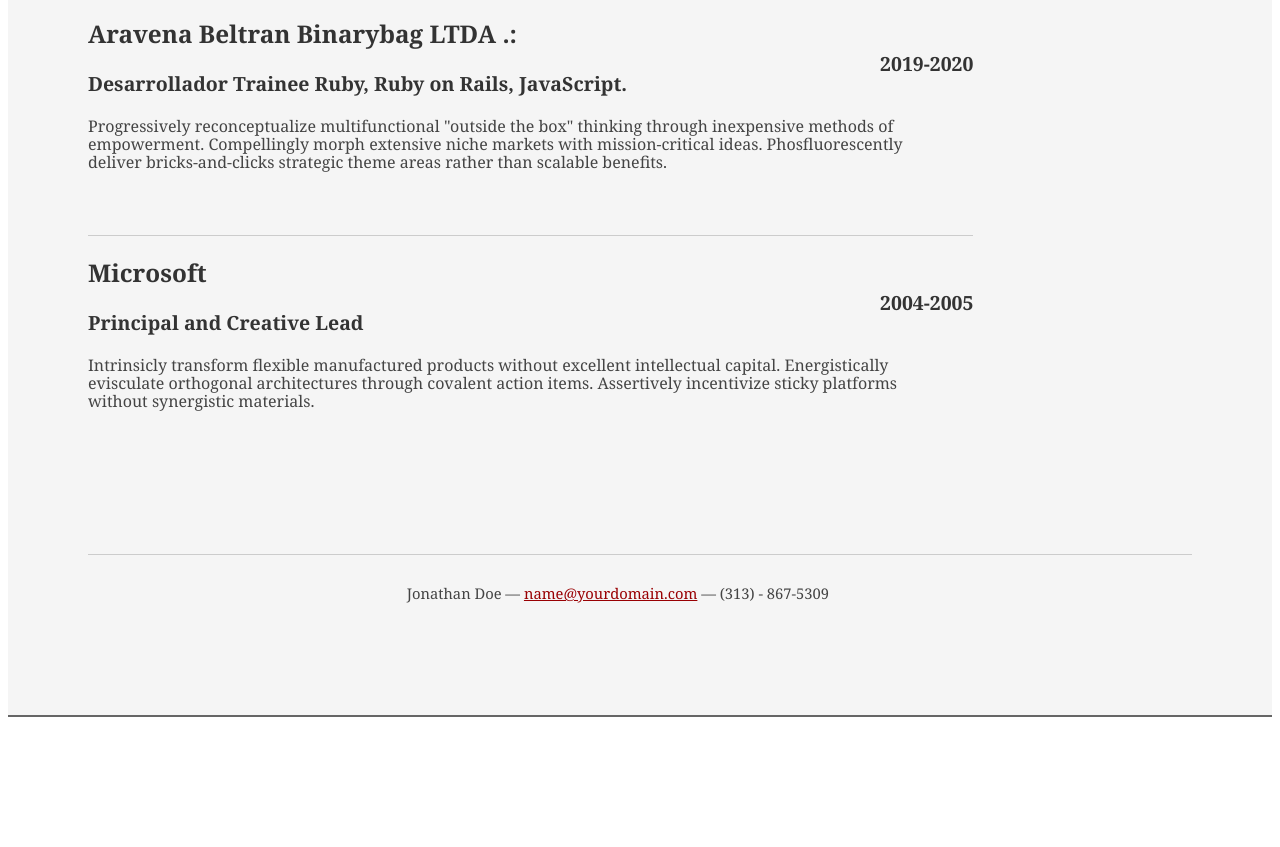
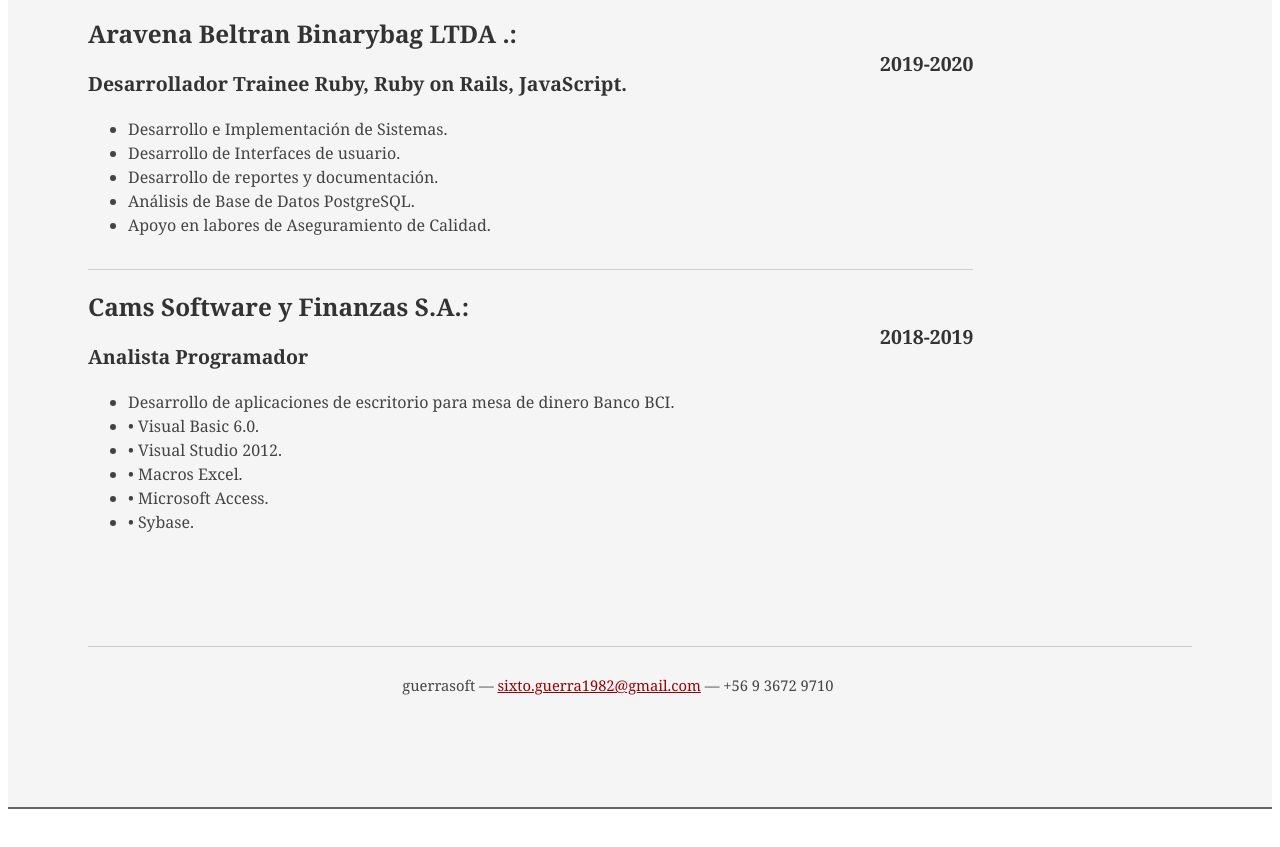
Before and after one commit to sixtoguerra1982/cv_2023_sfgu, a website: page www/index.html in a window 1280 px wide. Shown: the part 1949-2796 px from the top of the page. Before the commit the page ends 2746 px from the top, so only its background shows below. Drawn offline with Linux system fonts and the light colour scheme; a small style sheet from the web is missing.

Commit message:
last 04-07

```diff
--- a/index.js
+++ b/index.js
@@ -10,6 +10,10 @@
   res.sendFile('index.html')
 })
 
+app.get('/cvfile',(req, res) => {
+  res.download(__dirname +'/www/assets/file/curriculum-vitae-SG.pdf')
+})
+
 app.listen(PORT, () => {
   console.log(`Listening Express on !!!! ${HOST}:${PORT}`);
 })
--- a/www/index.html
+++ b/www/index.html
@@ -22,7 +22,7 @@
 
                     <div class="yui-u">
                         <div class="contact-info">
-                            <h3><a id="pdf" href="#">Download PDF</a></h3>
+                            <h3><a id="pdf" href="/cvfile">Download PDF</a></h3>
                             <h3><a href="mailto:sixto.guerra1982@gmail.com">sixto.guerra1982@gmail.com</a></h3>
                             <h3>+56 9 3672 9710</h3>
                         </div><!--// .contact-info -->
@@ -120,20 +120,27 @@
                                     <h2>Aravena Beltran Binarybag LTDA .:</h2>
                                     <h3>Desarrollador Trainee Ruby, Ruby on Rails, JavaScript.</h3>
                                     <h4>2019-2020</h4>
-                                    <p>Progressively reconceptualize multifunctional "outside the box" thinking through
-                                        inexpensive methods of empowerment. Compellingly morph extensive niche markets
-                                        with mission-critical ideas. Phosfluorescently deliver bricks-and-clicks
-                                        strategic theme areas rather than scalable benefits. </p>
+                                    <ul class="ul-experience">
+                                        <li class="li-experience">Desarrollo e Implementación de Sistemas.</li>
+                                        <li class="li-experience">Desarrollo de Interfaces de usuario.</li>
+                                        <li class="li-experience">Desarrollo de reportes y documentación.</li>
+                                        <li class="li-experience">Análisis de Base de Datos PostgreSQL.</li>
+                                        <li class="li-experience">Apoyo en labores de Aseguramiento de Calidad.</li>
+                                    </ul>
                                 </div>
 
                                 <div class="job last">
-                                    <h2>Microsoft</h2>
-                                    <h3>Principal and Creative Lead</h3>
-                                    <h4>2004-2005</h4>
-                                    <p>Intrinsicly transform flexible manufactured products without excellent
-                                        intellectual capital. Energistically evisculate orthogonal architectures through
-                                        covalent action items. Assertively incentivize sticky platforms without
-                                        synergistic materials. </p>
+                                    <h2>Cams Software y Finanzas S.A.:</h2>
+                                    <h3>Analista Programador</h3>
+                                    <h4>2018-2019</h4>
+                                    <ul class="ul-experience">
+                                        <li class="li-experience">Desarrollo de aplicaciones de escritorio para mesa de dinero Banco BCI.</li>
+                                        <li class="li-experience">• Visual Basic 6.0.</li>
+                                        <li class="li-experience">• Visual Studio 2012.</li>
+                                        <li class="li-experience">• Macros Excel.</li>
+                                        <li class="li-experience">• Microsoft Access.</li>
+                                        <li class="li-experience">• Sybase.</li>
+                                    </ul>
                                 </div>
 
                             </div><!--// .yui-u -->
@@ -143,8 +150,7 @@
             </div><!--// bd -->
 
             <div id="ft">
-                <p>Jonathan Doe &mdash; <a href="mailto:name@yourdomain.com">name@yourdomain.com</a> &mdash; (313) -
-                    867-5309</p>
+                <p>guerrasoft &mdash; <a href="mailto:sixto.guerra1982@gmail.com">sixto.guerra1982@gmail.com</a> &mdash; +56 9 3672 9710</p>
             </div><!--// footer -->
 
         </div><!-- // inner -->
```
Also changed, not shown: 1 other file.
